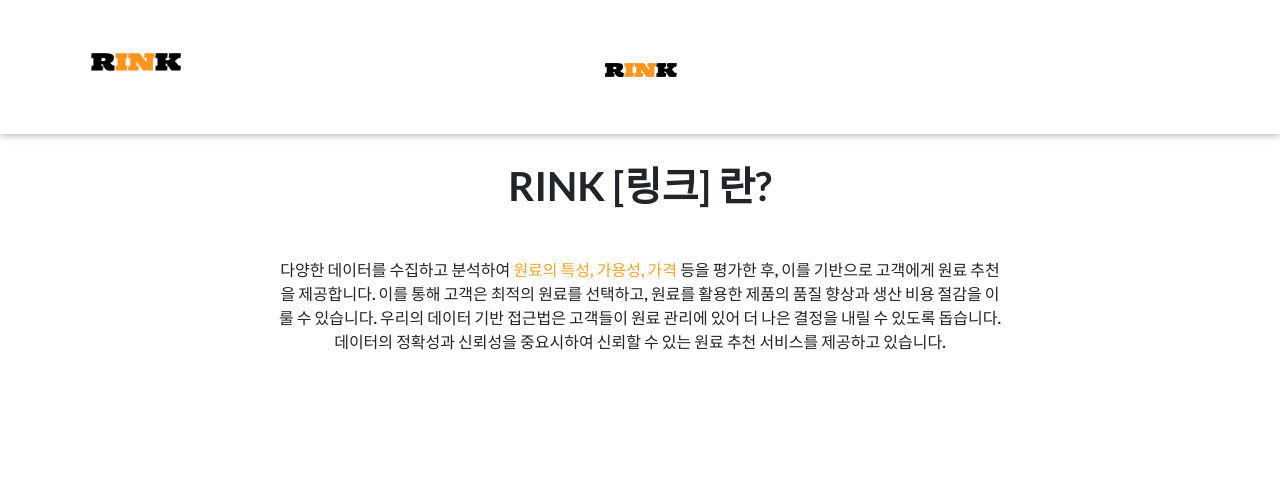
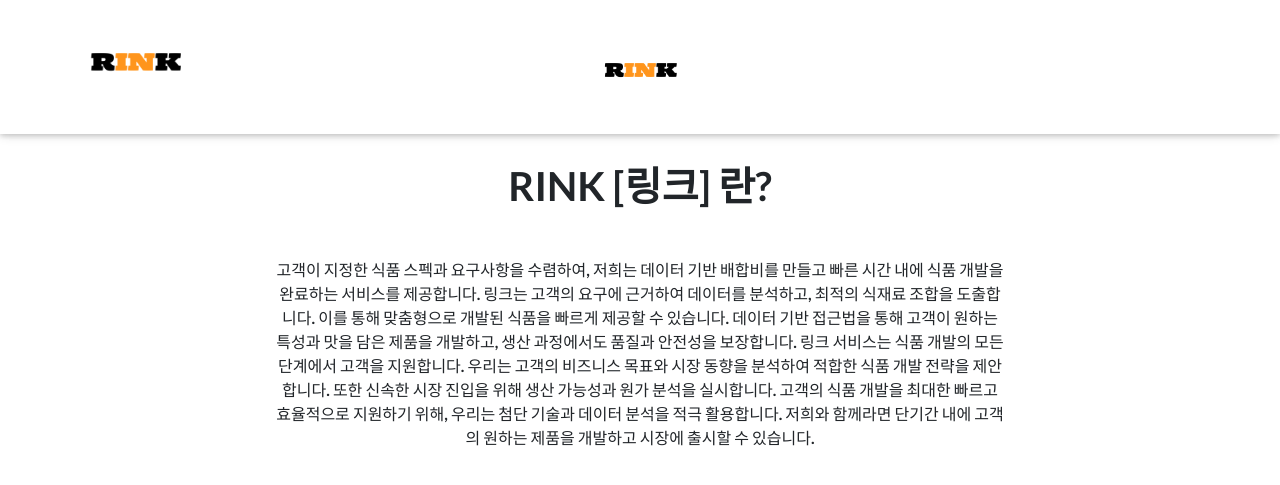
Before and after one commit to rink-korea/rink-korea.github.io, a Jekyll site: the page index.html, which Jekyll copies as it is, in a window 1280 px wide and 900 px high, scrolled down 914 px, cut to the strip 0-514 px from the top of the window. Shown: the top 485 px of the strip. Built offline with Jekyll 4.4.1, drawn with Linux system fonts in a browser that asks for light colours; nearby versions of some CDN libraries; library files that are not in the unit come from our copies; a script that is not in the unit is left out.

Commit message:
Update index.html

```diff
--- a/index.html
+++ b/index.html
@@ -162,10 +162,11 @@
                     <div class="col-md-8">
 
                         <!-- Description -->
-                        <p> 다양한 데이터를 수집하고 분석하여 <b style="color:rgb(252,164,45)">원료의 특성, 가용성, 가격 </b> 등을 평가한 후, 이를 기반으로 고객에게 원료 추천을 제공합니다.
-                        이를 통해 고객은 최적의 원료를 선택하고, 원료를 활용한 제품의 품질 향상과 생산 비용 절감을 이룰 수 있습니다.
-                        우리의 데이터 기반 접근법은 고객들이 원료 관리에 있어 더 나은 결정을 내릴 수 있도록 돕습니다.
-                        데이터의 정확성과 신뢰성을 중요시하여 신뢰할 수 있는 원료 추천 서비스를 제공하고 있습니다.  </p>
+                        <p> 고객이 지정한 식품 스펙과 요구사항을 수렴하여, 저희는 데이터 기반 배합비를 만들고 빠른 시간 내에 식품 개발을 완료하는 서비스를 제공합니다.
+                            링크는 고객의 요구에 근거하여 데이터를 분석하고, 최적의 식재료 조합을 도출합니다. 이를 통해 맞춤형으로 개발된 식품을 빠르게 제공할 수 있습니다.
+                            데이터 기반 접근법을 통해 고객이 원하는 특성과 맛을 담은 제품을 개발하고, 생산 과정에서도 품질과 안전성을 보장합니다.
+                            링크 서비스는 식품 개발의 모든 단계에서 고객을 지원합니다. 우리는 고객의 비즈니스 목표와 시장 동향을 분석하여 적합한 식품 개발 전략을 제안합니다. 또한 신속한 시장 진입을 위해 생산 가능성과 원가 분석을 실시합니다.
+                            고객의 식품 개발을 최대한 빠르고 효율적으로 지원하기 위해, 우리는 첨단 기술과 데이터 분석을 적극 활용합니다. 저희와 함께라면 단기간 내에 고객의 원하는 제품을 개발하고 시장에 출시할 수 있습니다.  </p>
                     </div>
                 </div>
 		<br>
```
